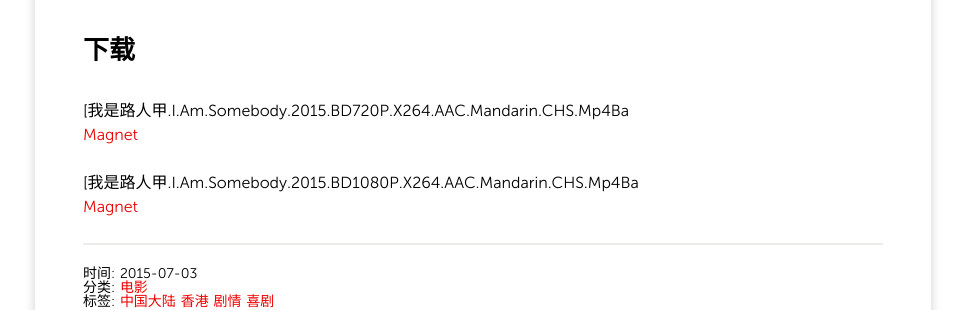
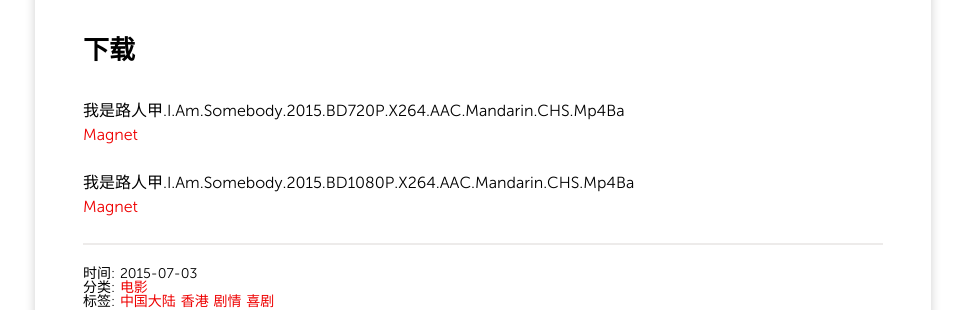
Before and after one commit to heartnn/mediablog, a Jekyll site: the page built from _posts/2015/2015-07-03-我是路人甲.md, in a window 1280 px wide. Shown: the part 1110-1420 px from the top of the page, without its empty margins (157-1122 px from the left). Built offline with Jekyll 4.4.1, drawn with Linux system fonts in a browser that asks for light colours; nearby versions of some CDN libraries; comment, search, counter and statistics services are not loaded.

Commit message:
Site updated: 2016-05-03 12:21:08

```diff
--- a/_posts/2015/2015-07-03-我是路人甲.md
+++ b/_posts/2015/2015-07-03-我是路人甲.md
@@ -24,8 +24,8 @@ IMDb链接: [tt4786802](http://www.imdb.com/title/tt4786802)
 　　在横店，万国鹏见到了无数和他极为相似的年轻人，他们中，有人最终获得了成功实现了梦想，有人误入歧途人生毁于一旦，但更多的，是经历了千辛万苦却放弃了梦想，回归了平淡的生活。一次偶然中，万国鹏结识了名为王婷（王婷 饰）的女孩，她仿佛一束光，照亮了万国鹏的前路。
 
 ## 下载
-[我是路人甲.I.Am.Somebody.2015.BD720P.X264.AAC.Mandarin.CHS.Mp4Ba
+我是路人甲.I.Am.Somebody.2015.BD720P.X264.AAC.Mandarin.CHS.Mp4Ba
 [Magnet](magnet:?xt=urn:btih:7318b3547aeefb96c714a12cb3ca2e3156220f67)
 
-[我是路人甲.I.Am.Somebody.2015.BD1080P.X264.AAC.Mandarin.CHS.Mp4Ba
+我是路人甲.I.Am.Somebody.2015.BD1080P.X264.AAC.Mandarin.CHS.Mp4Ba
 [Magnet](magnet:?xt=urn:btih:6256ef33cf345424497114285231fccb787985ed)
```
